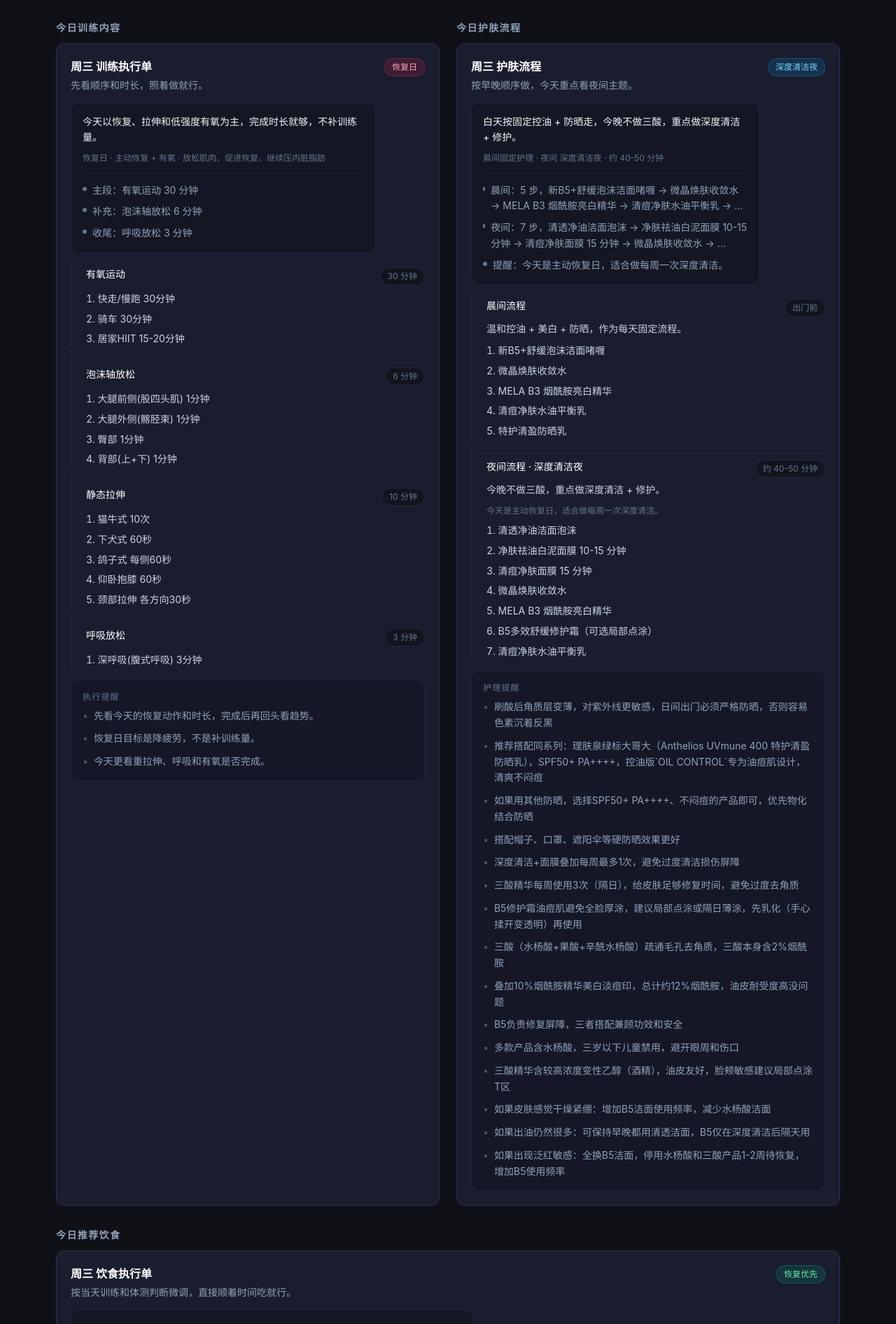
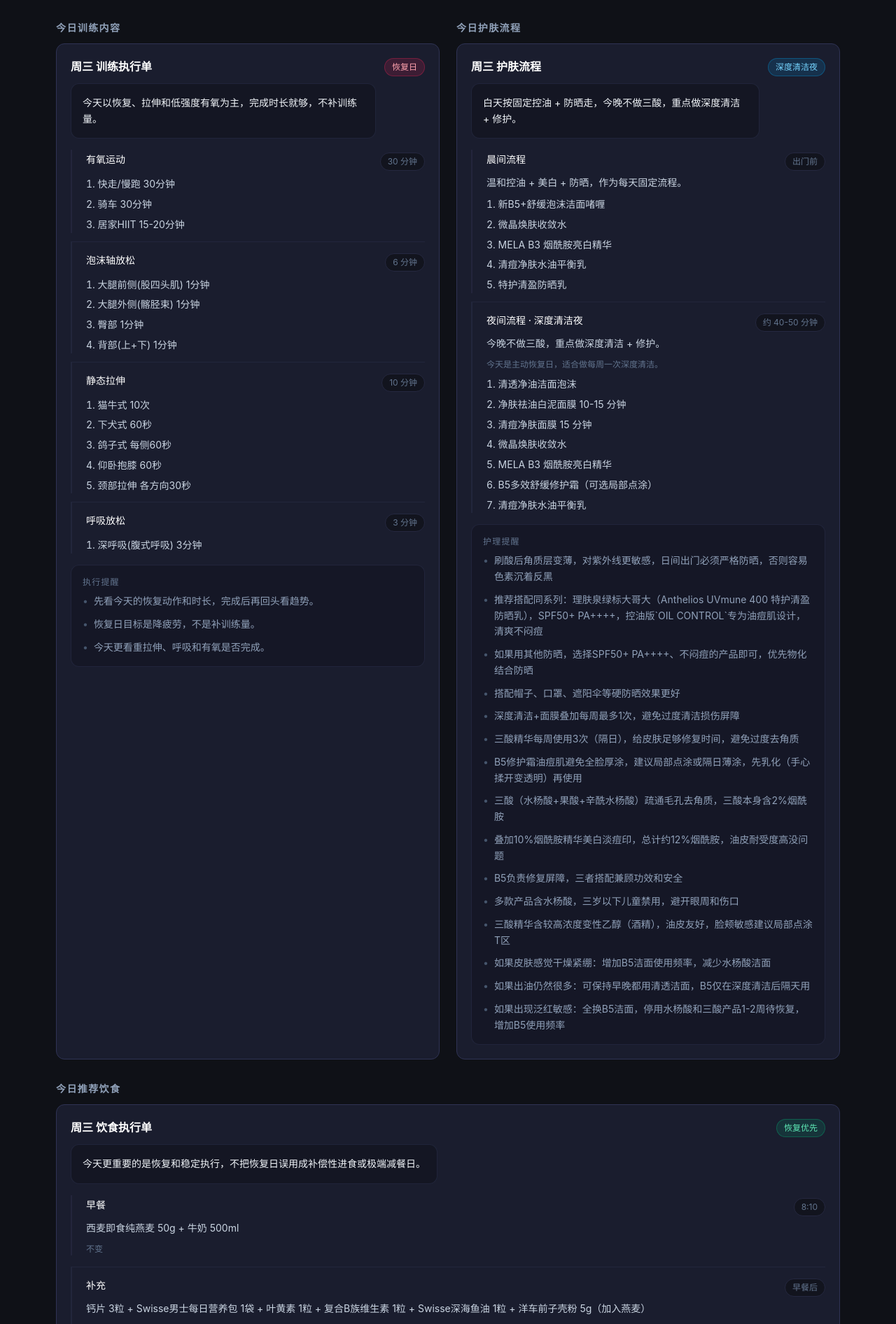
Before and after one commit to hc-xshh/body-dashboard, a React (Vite) app: page / in a window 1280 px wide. Shown: the part 1688-3580 px from the top of the page at 70% size. Built offline with nearby package versions, Linux system fonts and the light colour scheme.

Commit message:
refactor: remove duplicate action card bubbles

```diff
--- a/src/App.jsx
+++ b/src/App.jsx
@@ -272,10 +272,7 @@ export default function App() {
             <h2 className="text-sm font-semibold text-slate-400 uppercase tracking-widest mb-3">今日训练内容</h2>
             <DailyPlanPanel
               title={`${todayLabel} 训练执行单`}
-              subtitle={trainingPanel.subtitle}
               summary={trainingPanel.summary}
-              metaLine={trainingPanel.metaLine}
-              highlights={trainingPanel.highlights}
               items={trainingPlan.items}
               reminders={trainingReminders}
               badge={trainingPlan.badge}
@@ -289,10 +286,7 @@ export default function App() {
             <h2 className="text-sm font-semibold text-slate-400 uppercase tracking-widest mb-3">今日护肤流程</h2>
             <DailyPlanPanel
               title={`${todayLabel} 护肤流程`}
-              subtitle={skincarePanel.subtitle}
               summary={skincarePanel.summary}
-              metaLine={skincarePanel.metaLine}
-              highlights={skincarePanel.highlights}
               items={skincareItems}
               reminders={skincarePlan.reminders}
               badge={skincarePlan.evening.theme}
@@ -309,10 +303,7 @@ export default function App() {
             <h2 className="text-sm font-semibold text-slate-400 uppercase tracking-widest mb-3">今日推荐饮食</h2>
             <DailyPlanPanel
               title={`${todayLabel} 饮食执行单`}
-              subtitle={dietPlan.subtitle}
               summary={dietPlan.summary}
-              metaLine={dietPlan.metaLine}
-              highlights={dietPlan.highlights}
               items={dietPlan.items}
               reminders={dietPlan.reminders}
               badge={dietPlan.badge}
```
Also changed, not shown: 2 other files (tests, documents, lock files or other folders).
